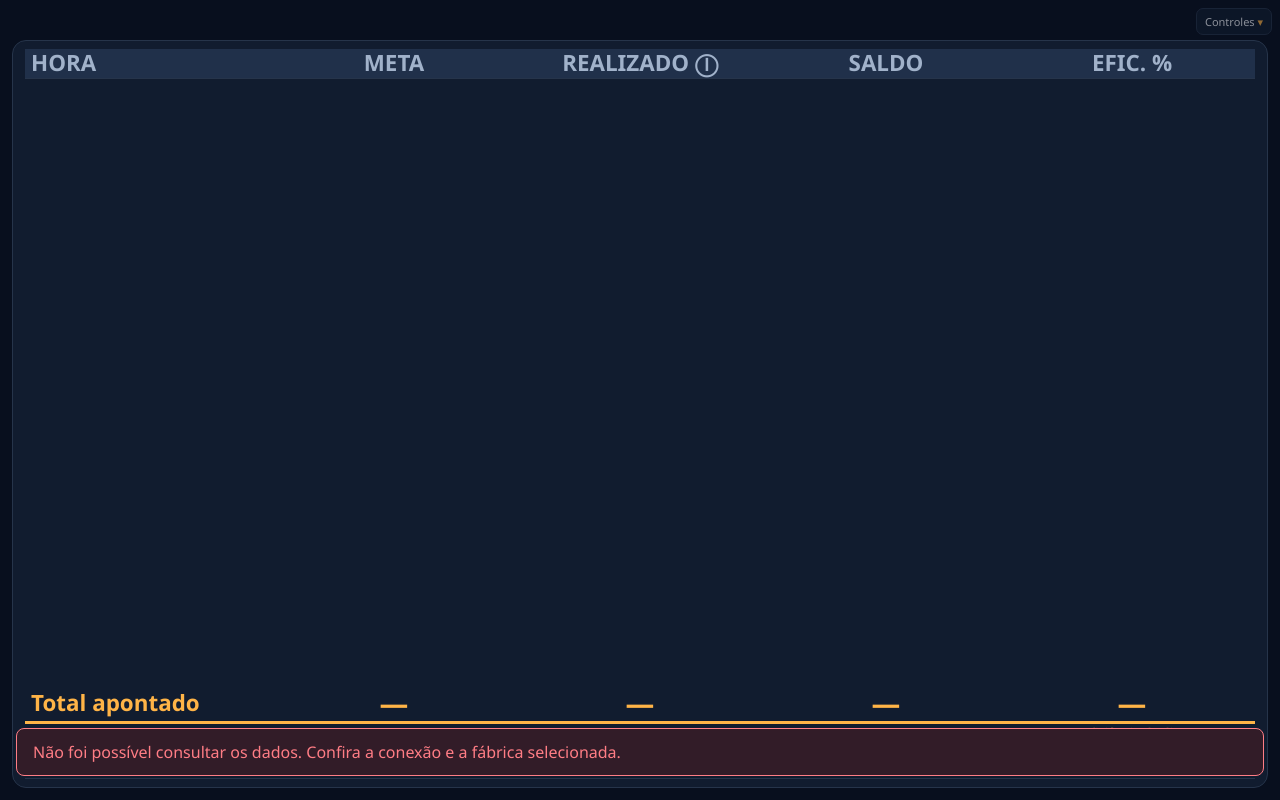
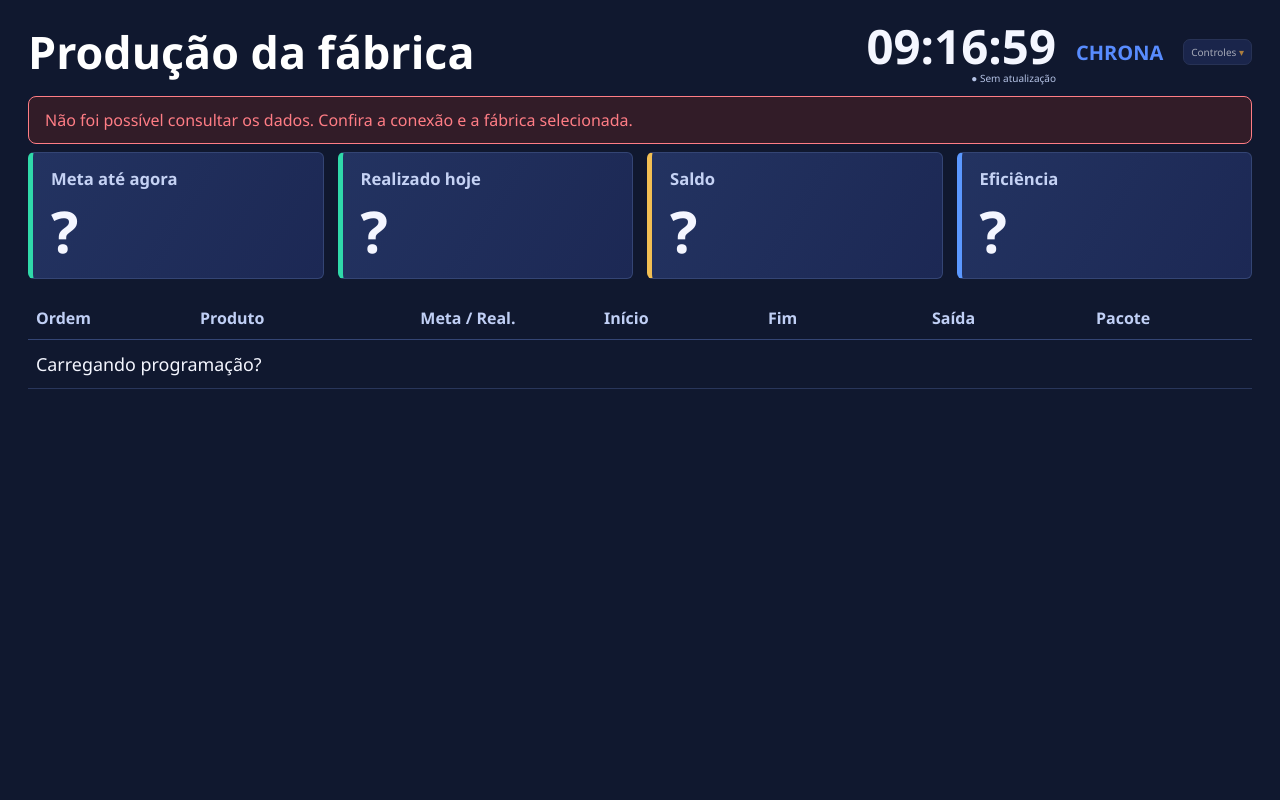
Before and after one commit to jrmtpi-wq/chrona, a Python web app: template templates/painel_producao.html in a window 1280 px wide. Run offline with Jinja, Linux system fonts and the light colour scheme; the template is opened without the code that fills it, so the values that code supplies are empty.

Commit message:
Adaptar painel da TV ao modelo de indicadores e fila de OPs

```diff
--- a/static/painel-tv.css
+++ b/static/painel-tv.css
@@ -192,3 +192,41 @@ body.tv-focus #aviso:not([hidden]){position:fixed;bottom:10px;left:16px;right:16
 .board-table .eficiencia-dia-label{display:block;font-size:clamp(9px,1.5vh,16px);line-height:1.2;margin-bottom:4px}
 .board-table #tv-eficiencia-dia{font:inherit;font-weight:750}
 body.tv-focus #saida-painel .board-table tfoot .total-dia th{font-weight:800}
+
+/* Modelo de referencia: indicadores no topo e fila de OPs. */
+.reference-dashboard{display:none}
+body.tv-reference{--panel:#202d5b;--border:#34406a;--text:#f4f6ff;--muted:#b5c3e6;background:#10182f;display:flex;flex-direction:column;height:100dvh;min-height:0;overflow:hidden}
+body.tv-reference header{display:flex;align-items:center;flex:none;padding:20px 28px 12px;border:0;background:transparent;gap:20px}
+body.tv-reference .context{order:0;flex:1}
+body.tv-reference .context strong{font-size:clamp(24px,3.5vw,58px);line-height:1.1;color:#fff}
+body.tv-reference .context span{display:none}
+body.tv-reference .clock{order:1;margin:0}
+body.tv-reference .clock strong{font-size:clamp(28px,3.7vw,62px);font-weight:750}
+body.tv-reference .clock span{font-size:10px}
+body.tv-reference .brand{order:2;color:#588cff}
+body.tv-reference .brand small,body.tv-reference .brand-mark{display:none}
+body.tv-reference .brand strong{font-size:20px;letter-spacing:0}
+body.tv-reference .tv-controls{order:3}
+body.tv-reference .tv-controls summary{font-size:10px;opacity:.65;padding:5px 7px}
+body.tv-reference main{display:flex;flex:1;min-height:0;padding:0 28px 20px;gap:8px}
+body.tv-reference main>.board-layout,body.tv-reference #programacao-painel,body.tv-reference .detail-view,body.tv-reference footer{display:none!important}
+body.tv-reference .reference-dashboard{display:flex;flex:1;min-height:0;min-width:0;flex-direction:column;gap:18px}
+.reference-metrics{display:grid;grid-template-columns:repeat(4,minmax(0,1fr));gap:14px;flex:none}
+.reference-metrics article{background:linear-gradient(120deg,#233361,#1c2854);border:1px solid #344574;border-left:5px solid #30d9aa;border-radius:6px;padding:14px 18px;min-width:0}
+.reference-metrics article:nth-child(3){border-left-color:#f2bf53}
+.reference-metrics article:nth-child(4){border-left-color:#5b98ff}
+.reference-metrics span{display:block;font-size:clamp(12px,1.3vw,23px);font-weight:600;color:#c5d2f4}
+.reference-metrics strong{display:block;font-size:clamp(26px,4.5vw,80px);font-weight:800;line-height:1.15;margin-top:8px;overflow-wrap:anywhere}
+.reference-queue{flex:1;min-height:0;overflow:auto}
+.reference-queue table{width:100%;border-collapse:collapse;table-layout:fixed}
+.reference-queue th{font-size:clamp(11px,1.25vw,22px);color:#c0cff5;text-align:left;padding:10px 8px;border-bottom:1px solid #344574}
+.reference-queue th:nth-child(2){width:18%}.reference-queue th:nth-child(3){width:15%}
+.reference-queue td{padding:12px 8px;border-bottom:1px solid #29365b;vertical-align:middle;font-size:clamp(12px,1.4vw,25px)}
+.reference-queue tbody tr:nth-child(even){background:#1b274b}
+.reference-queue td strong{display:block;font-weight:750;overflow-wrap:anywhere}
+.reference-queue td small{display:block;margin-top:4px;color:#adbee7;font-size:clamp(9px,.8vw,14px);overflow:hidden;text-overflow:ellipsis;white-space:nowrap}
+.reference-queue .reference-numbers{text-align:right}
+body.tv-reference #aviso:not([hidden]){flex:none;margin:0}
+@media(max-height:700px) and (min-width:901px){body.tv-reference header{padding:10px 20px}body.tv-reference main{padding:0 20px 10px}.reference-metrics article{padding:10px 14px}.reference-metrics strong{font-size:clamp(28px,6.3vh,52px)}.reference-queue td{padding:8px}.reference-dashboard{gap:10px}}
+@media(max-width:900px){body.tv-reference header{padding:12px;gap:10px}body.tv-reference main{padding:0 12px 12px}.reference-metrics{gap:6px}.reference-metrics article{padding:10px 8px;border-left-width:3px}.reference-metrics strong{font-size:clamp(22px,5vw,40px)}body.tv-reference .brand{display:none}.reference-queue table{min-width:760px}.reference-queue{overflow:auto}body.tv-reference .context strong{font-size:24px}}
+body.tv-reference .context{text-align:left}
--- a/static/painel-tv.js
+++ b/static/painel-tv.js
@@ -96,6 +96,25 @@
     ).join('') : '<div class="empty">Aguardando apontamentos</div>');
   }
 
+  function renderReference() {
+    const atual = data.acompanhamento || data.resumo;
+    setText('ref-meta', n(atual.meta));
+    setText('ref-realizado', n(atual.produzido));
+    setText('ref-saldo', signed(atual.saldo));
+    setText('ref-eficiencia', percent(atual.eficiencia));
+    const quando = value => value ? new Date(value).toLocaleString('pt-BR', {day:'2-digit',month:'2-digit',hour:'2-digit',minute:'2-digit'}).replace(',', '') : '?';
+    const filas = data.fila_tv || [];
+    setHtml('ref-fila', filas.length ? filas.map(item => `<tr>
+      <td><strong>${escape(item.numero)}</strong><small>Fila</small></td>
+      <td><strong>${escape(item.referencia || '?')}</strong><small>${escape(item.descricao || 'OP ' + item.numero)}</small></td>
+      <td class="reference-numbers"><strong>${n(item.meta)} / ${n(item.realizado)}</strong><small>Qtd. ${n(item.quantidade)}</small></td>
+      <td><strong>${escape(quando(item.entrada))}</strong><small>Primeira entrada</small></td>
+      <td><strong>${escape(quando(item.fim_entrada))}</strong><small>Última entrada</small></td>
+      <td><strong>${escape(quando(item.saida))}</strong><small>Última saída</small></td>
+      <td class="reference-numbers"><strong>${n(item.pacote)} un</strong><small>Times: ${n(item.times)}</small></td>
+    </tr>`).join('') : '<tr><td colspan="7">Nenhuma OP programada para esta data ou para os próximos dias.</td></tr>');
+  }
+
   function render() {
     document.body.classList.toggle('has-program',data.fonte_meta === 'programacao');
     const factories = data.fabricas.map(f => `<option value="${Number(f.id)}">${escape(f.nome)}</option>`).join('');
@@ -144,6 +163,7 @@
     ).join('') : '<div class="empty">Nenhum período apontado</div>');
     renderOps();
     renderPeriods();
+    renderReference();
   }
 
   async function refresh() {
@@ -193,6 +213,8 @@
     for (const id of ['produzido','meta','eficiencia','saldo']) $(id).textContent = '—';
     for (const id of ['meta-mes','produzido-mes','eficiencia-mes','total-meta','total-realizado','total-saldo','total-eficiencia']) $(id).textContent = '—';
     $('periodos').innerHTML = '';
+    for (const id of ['ref-meta','ref-realizado','ref-saldo','ref-eficiencia']) setText(id, '?');
+    setHtml('ref-fila', '<tr><td colspan="7">Consultando programação?</td></tr>');
     for (const id of ['tv-meta-dia','tv-realizado-dia','tv-saldo-dia','tv-eficiencia-dia']) setText(id, '—');
     setText('periodos-pagina', '');
     setText('mes-legenda', 'Consultando mês…');
@@ -219,21 +241,21 @@
   $('data').addEventListener('change', () => { selectedDate = $('data').value; changeFilter(); });
   $('hoje').addEventListener('click', () => { selectedDate = ''; changeFilter(); });
   $('alternar-visao').addEventListener('click', () => {
-    document.body.classList.remove('tv-focus');
-    setText('alternar-foco', 'Somente quadro de hor?rios');
+    document.body.classList.remove('tv-reference');
+    setText('alternar-foco', 'Painel de OPs');
     $('alternar-foco').setAttribute('aria-pressed', 'false');
     const detail = document.body.classList.toggle('op-mode');
     document.querySelectorAll('.detail-view').forEach(e => e.hidden = !detail);
     setText('alternar-visao', detail ? 'Ver painel de bordo' : 'Ver OPs');
   });
   $('alternar-foco').addEventListener('click', () => {
-    const focus = document.body.classList.toggle('tv-focus');
+    const focus = document.body.classList.toggle('tv-reference');
     if (focus) {
       document.body.classList.remove('op-mode');
       document.querySelectorAll('.detail-view').forEach(e => e.hidden = true);
       setText('alternar-visao', 'Ver OPs');
     }
-    setText('alternar-foco', focus ? 'Ver painel completo' : 'Somente quadro de hor?rios');
+    setText('alternar-foco', focus ? 'Ver painel completo' : 'Painel de OPs');
     $('alternar-foco').setAttribute('aria-pressed', String(focus));
     document.querySelector('.tv-controls').open = false;
   });
--- a/templates/fila_producao.html
+++ b/templates/fila_producao.html
@@ -226,8 +226,8 @@
 <div class="modal-overlay" id="modal-entrada">
   <div class="modal">
     <div class="modal-header"><div class="modal-title">Editar entrada na fila</div><button class="modal-close" onclick="fecharModal('modal-entrada')">?</button></div>
-    <div class="modal-body"><p id="entrada-contexto"></p><input type="hidden" id="entrada-indice"><label for="entrada-data">Data e hor?rio de entrada</label><input type="datetime-local" id="entrada-data"><p>A primeira pe?a e a sa?da ser?o recalculadas. As OPs seguintes sem entrada manual acompanham a altera??o.</p></div>
-    <div class="modal-footer"><button class="btn btn-light" onclick="fecharModal('modal-entrada')">Cancelar</button><button class="btn btn-light" onclick="confirmarEntrada(true)">Usar sequ?ncia autom?tica</button><button class="btn btn-primary" onclick="confirmarEntrada()">Salvar entrada</button></div>
+    <div class="modal-body"><p id="entrada-contexto"></p><input type="hidden" id="entrada-indice"><label for="entrada-data">Data e horário de entrada</label><input type="datetime-local" id="entrada-data"><p>A primeira peça e a saída serão recalculadas. As OPs seguintes sem entrada manual acompanham a alteração.</p></div>
+    <div class="modal-footer"><button class="btn btn-light" onclick="fecharModal('modal-entrada')">Cancelar</button><button class="btn btn-light" onclick="confirmarEntrada(true)">Usar sequência automática</button><button class="btn btn-primary" onclick="confirmarEntrada()">Salvar entrada</button></div>
   </div>
 </div>
 
--- a/templates/painel_producao.html
+++ b/templates/painel_producao.html
@@ -7,7 +7,7 @@
   <link rel="stylesheet" href="{{ url_for('static', filename='painel-tv.css') }}">
   <script src="{{ url_for('static', filename='painel-tv.js') }}" defer></script>
 </head>
-<body class="tv-focus">
+<body class="tv-reference">
   <header>
     <div class="brand"><span class="brand-mark">C</span><div><strong>CHRONA</strong><small>GESTÃO À VISTA · PRODUÇÃO</small></div></div>
     <div class="context"><span class="board-label">PAINEL DE BORDO</span><strong id="fabrica-nome">Produção da fábrica</strong><span id="dia-legenda">Carregando dados…</span></div>
@@ -30,6 +30,15 @@
   </header>
   <main>
     <div id="aviso" role="alert" hidden></div>
+    <section class="reference-dashboard" aria-label="Painel de produ??o por OP">
+      <div class="reference-metrics">
+        <article><span>Meta até agora</span><strong id="ref-meta">?</strong></article>
+        <article><span>Realizado hoje</span><strong id="ref-realizado">?</strong></article>
+        <article><span>Saldo</span><strong id="ref-saldo">?</strong></article>
+        <article><span>Eficiência</span><strong id="ref-eficiencia">?</strong></article>
+      </div>
+      <div class="reference-queue"><table><thead><tr><th>Ordem</th><th>Produto</th><th>Meta / Real.</th><th>Início</th><th>Fim</th><th>Saída</th><th>Pacote</th></tr></thead><tbody id="ref-fila"><tr><td colspan="7">Carregando programação?</td></tr></tbody></table></div>
+    </section>
     <div class="board-layout">
     <div class="flow-pane" id="saida-painel">
     <section class="panel board-hourly">
```
Also changed, not shown: painel_tv.py (+17 -1 lines), test_metas_op.py (+18 -0 lines).
